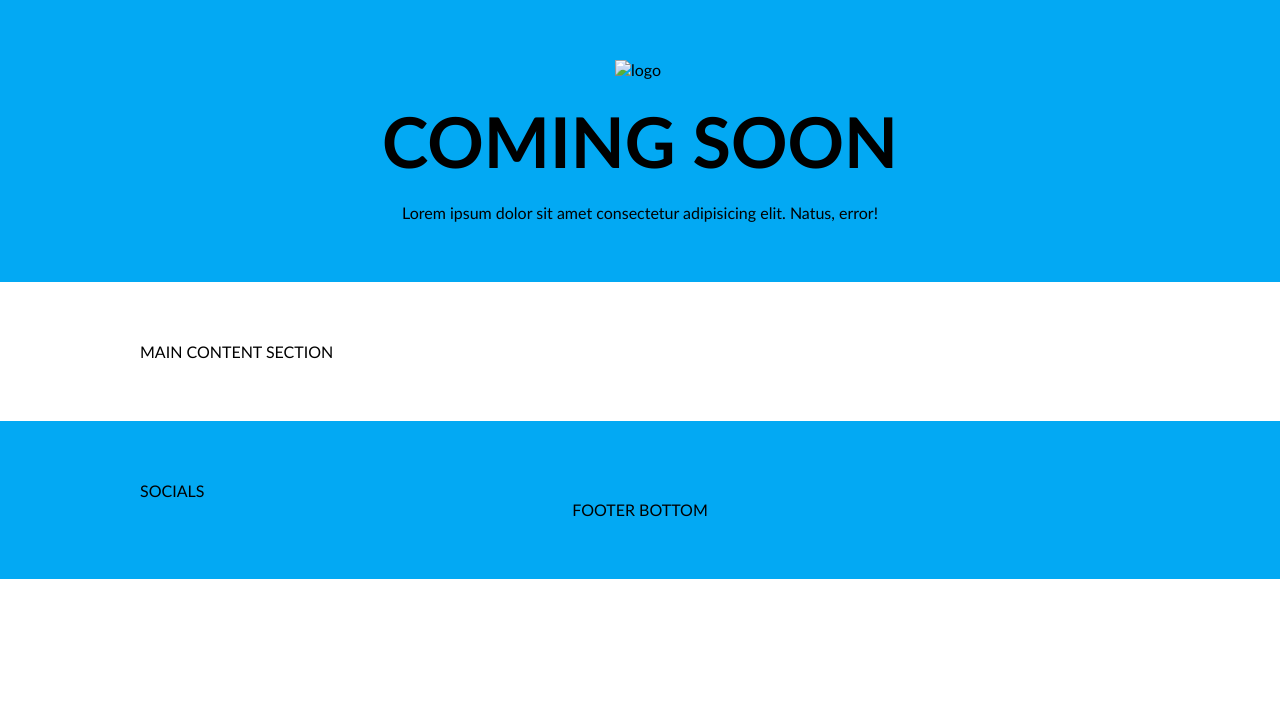
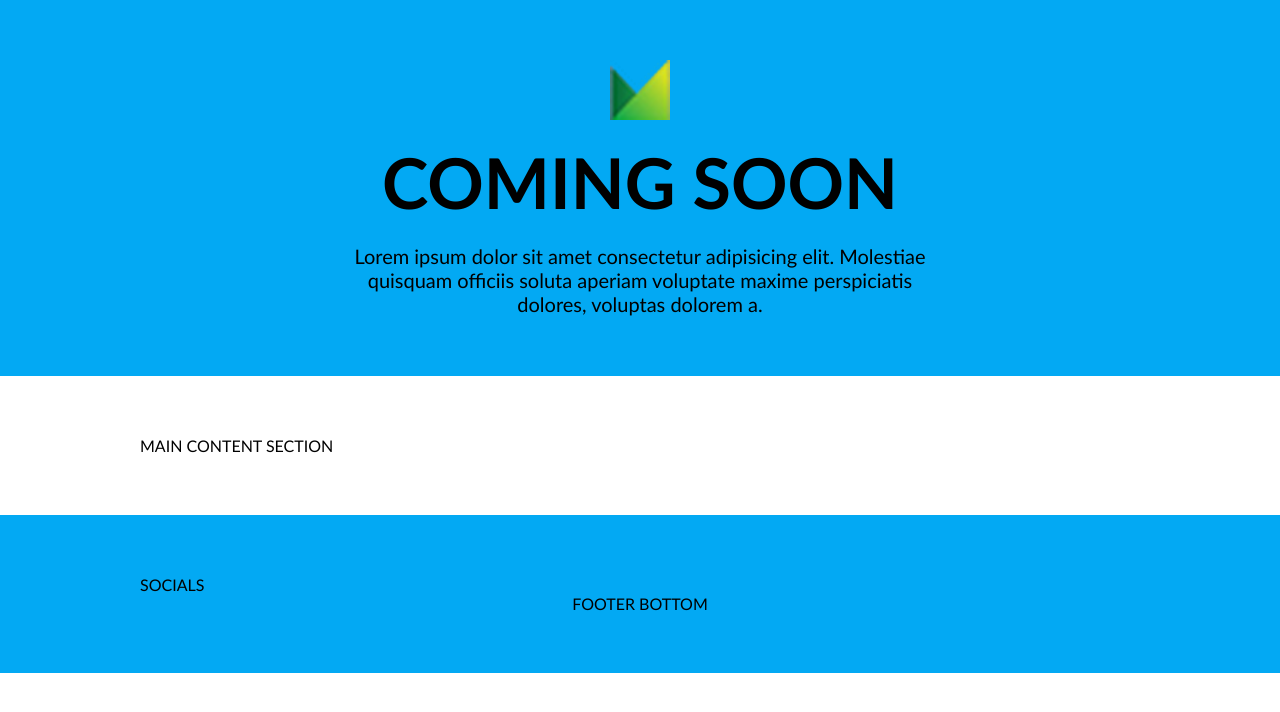
Before and after one commit to MarekAkram/Grupe44-coming-soon, a website: page index.html in a window 1280 px wide. Drawn offline with Linux system fonts and the light colour scheme.

Commit message:
Hero content

```diff
--- a/css/pages/home.css
+++ b/css/pages/home.css
@@ -9,10 +9,14 @@
 /* custom style below this comment line */
 
 .logo {
-width: 50px;
-
+width: 60px;
 }
 .main-title {
     font-size: 70px;
-    text-transform: ;
-}
+    text-transform: uppercase;
+    text-align: center;
+    }
+    .main-description {
+        font-size: 20px;
+        text-align: center;
+    }
--- a/index.html
+++ b/index.html
@@ -20,11 +20,9 @@
     <main>
       <section class="container bg-main">
         <div class="row-short">
-          <img class="logo" src="./img/logo.png" alt="logo" />
+          <img class="logo" src="./logo.png" alt="logo">
           <h1 class="main-title">COMING SOON</h1>
-          <p class="main-description">
-            Lorem ipsum dolor sit amet consectetur adipisicing elit. Natus,
-            error!
+          <p class="main-description">Lorem ipsum dolor sit amet consectetur adipisicing elit. Molestiae quisquam officiis soluta aperiam voluptate maxime perspiciatis dolores, voluptas dolorem a.
           </p>
         </div>
       </section>
@@ -34,8 +32,12 @@
     </main>
 
     <footer class="container bg-main">
-      <div class="row">SOCIALS</div>
-      <div class="row-short">FOOTER BOTTOM</div>
+      <div class="row">
+        SOCIALS
+    </div>
+      <div class="row-short">
+        FOOTER BOTTOM
+    </div>
     </footer>
   </body>
 </html>
```
Also changed, not shown: logo.png (renamed from favicon.png).
